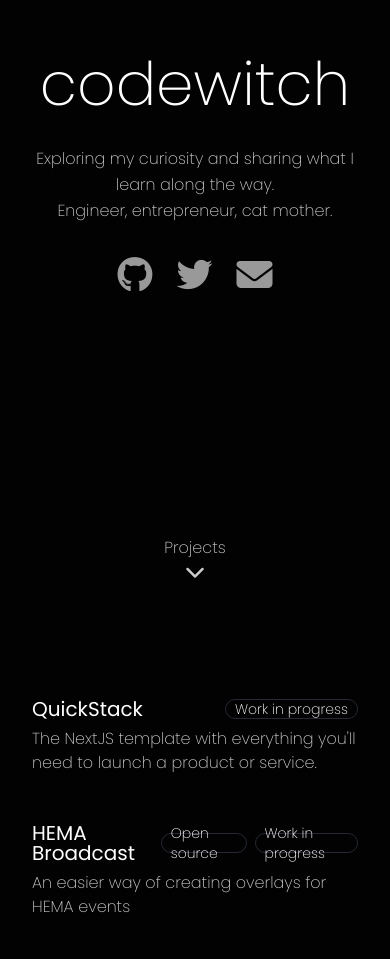
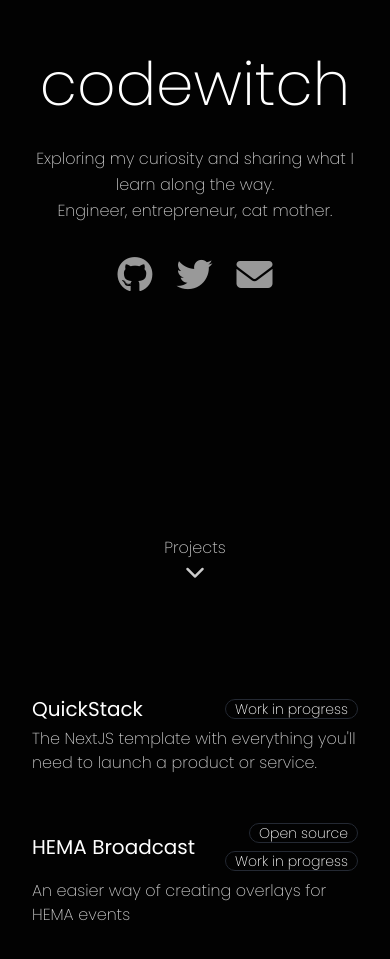
Before and after one commit to Aryuko/codewitch.io, a Next.js app: page / in a window 390 px wide. Shown: the part 241-1200 px from the top of the page. Built offline with nearby package versions, Linux system fonts and the light colour scheme.

Commit message:
Fix content overflow in x on text animation on small screens

```diff
--- a/app/page.tsx
+++ b/app/page.tsx
@@ -31,7 +31,7 @@ export default function Home() {
         // - https://vercel.com/templates/next.js/nextjs-portfolio-pageview-counter (I like how these move with the cursor)
         // - https://ui.aceternity.com/components/hero-highlight (could do something similar with the stars, super subtle?)
         <>
-            <div className="flex h-dvh w-dvw flex-col items-center gap-8 px-8 text-center font-light leading-relaxed">
+            <div className="flex h-dvh w-dvw flex-col items-center gap-8 overflow-hidden px-8 text-center font-light leading-relaxed">
                 {/* Title */}
                 <h1 className="animate-title mt-[35dvh] text-6xl font-light tracking-normal md:text-8xl lg:text-9xl">
                     codewitch
@@ -84,7 +84,7 @@ export default function Home() {
                     >
                         <span className="flex items-center justify-between">
                             <h3>{name}</h3>
-                            <span className="flex gap-2">
+                            <span className="flex flex-grow basis-0 flex-wrap justify-end gap-2">
                                 {badges.map((badge) => (
                                     <div key={badge} className="badge">
                                         {badge}
```
